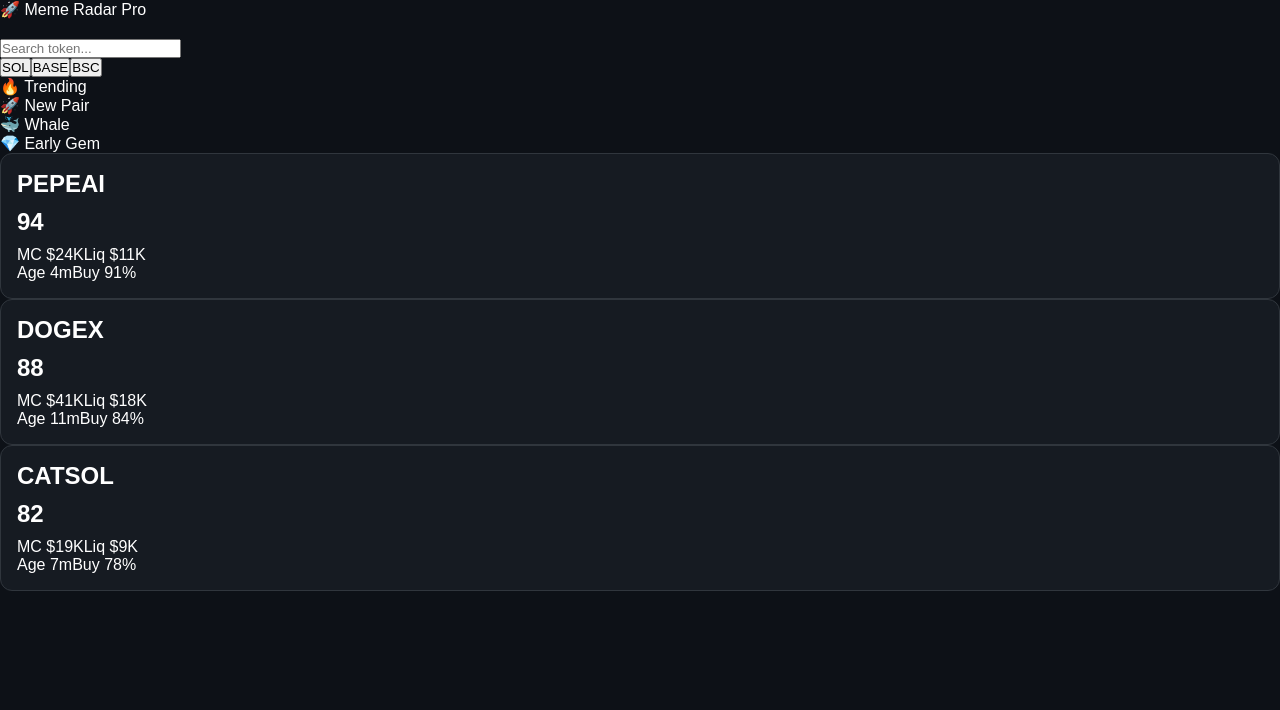
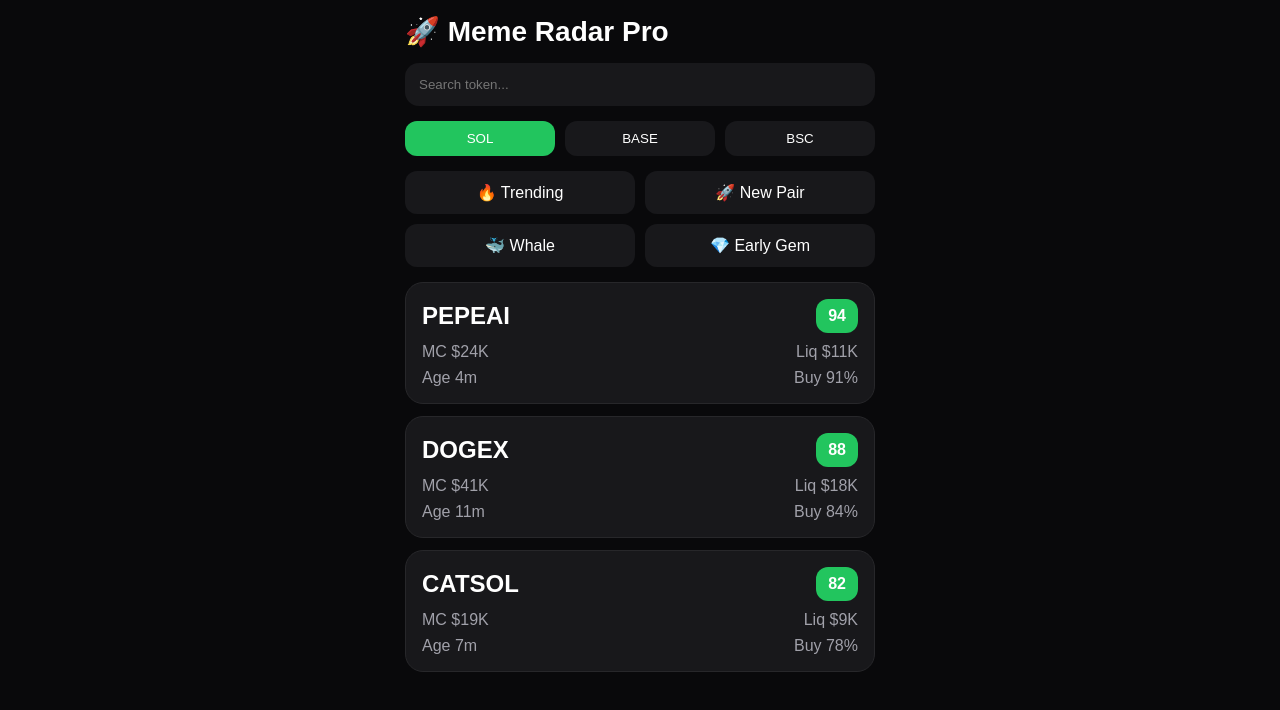
Before and after one commit to sixdevilxd/meme-radar, a Next.js app: page / in a window 1280 px wide. Shown: the top 710 px of the page. Built offline with nearby package versions, Linux system fonts and the light colour scheme.

Commit message:
Update globals.css

```diff
--- a/styles/globals.css
+++ b/styles/globals.css
@@ -1,54 +1,95 @@
 *{
-  margin:0;
-  padding:0;
-  box-sizing:border-box;
+margin:0;
+padding:0;
+box-sizing:border-box;
 }
 
 body{
-  background:#0d1117;
-  color:white;
-  font-family:sans-serif;
+background:#09090b;
+color:white;
+font-family:Arial,sans-serif;
 }
 
-.container{
-  max-width:1200px;
-  margin:auto;
-  padding:20px;
+.app{
+max-width:500px;
+margin:auto;
+padding:15px;
 }
 
 .header{
-  display:flex;
-  justify-content:space-between;
-  align-items:center;
-  margin-bottom:20px;
+font-size:28px;
+font-weight:700;
+margin-bottom:15px;
+}
+
+.search{
+width:100%;
+padding:14px;
+background:#18181b;
+border:none;
+border-radius:14px;
+color:white;
+margin-bottom:15px;
+}
+
+.chains{
+display:flex;
+gap:10px;
+margin-bottom:15px;
+}
+
+.chain{
+flex:1;
+padding:10px;
+background:#18181b;
+border:none;
+color:white;
+border-radius:12px;
+}
+
+.active{
+background:#22c55e;
+}
+
+.tabs{
+display:grid;
+grid-template-columns:1fr 1fr;
+gap:10px;
+margin-bottom:15px;
+}
+
+.tabs div{
+background:#18181b;
+padding:12px;
+border-radius:12px;
+text-align:center;
 }
 
 .card{
-  background:#161b22;
-  border:1px solid #30363d;
-  border-radius:12px;
-  padding:16px;
+background:#18181b;
+border-radius:18px;
+padding:16px;
+margin-bottom:12px;
+border:1px solid #27272a;
 }
 
-.grid{
-  display:grid;
-  gap:15px;
+.top{
+display:flex;
+justify-content:space-between;
+align-items:center;
+margin-bottom:10px;
 }
 
 .score{
-  font-size:24px;
-  font-weight:bold;
-  margin:10px 0;
+background:#22c55e;
+padding:8px 12px;
+border-radius:12px;
+font-weight:bold;
 }
 
-.good{
-  color:#00e676;
+.stats{
+display:flex;
+justify-content:space-between;
+margin-top:8px;
+color:#a1a1aa;
 }
-
-.medium{
-  color:#ffd600;
-}
-
-.bad{
-  color:#ff5252;
-}
```
